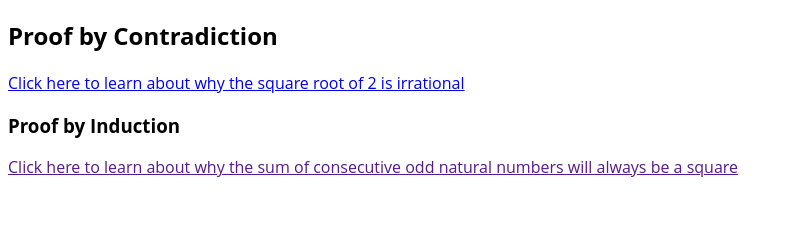
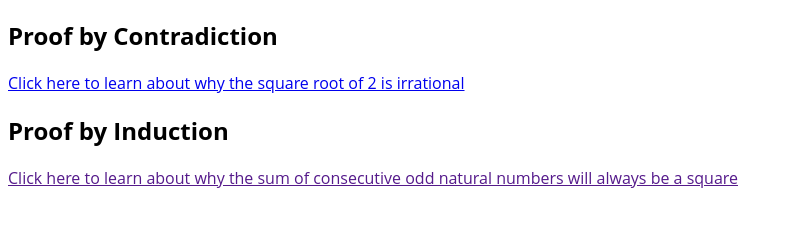
Before and after one commit to adenahn/adenahn.github.io, a plain HTML site: page index.html in a window 1280 px wide. Shown: the part 67-294 px from the top of the page, without its empty margins (0-793 px from the left). Drawn offline with Linux system fonts and the light colour scheme.

Commit message:
Update index.html

```diff
--- a/index.html
+++ b/index.html
@@ -8,7 +8,7 @@
 <h1> Some proofs </h1>
 <h2> Proof by Contradiction</h2>
 <a href="irrationalityofsqrt2.html">Click here to learn about why the square root of 2 is irrational</a>
-<h3> Proof by Induction </h3>
+<h2> Proof by Induction </h2>
 <a href="">Click here to learn about why the sum of consecutive odd natural numbers will always be a square</a>
 </body>
 </html>
```
